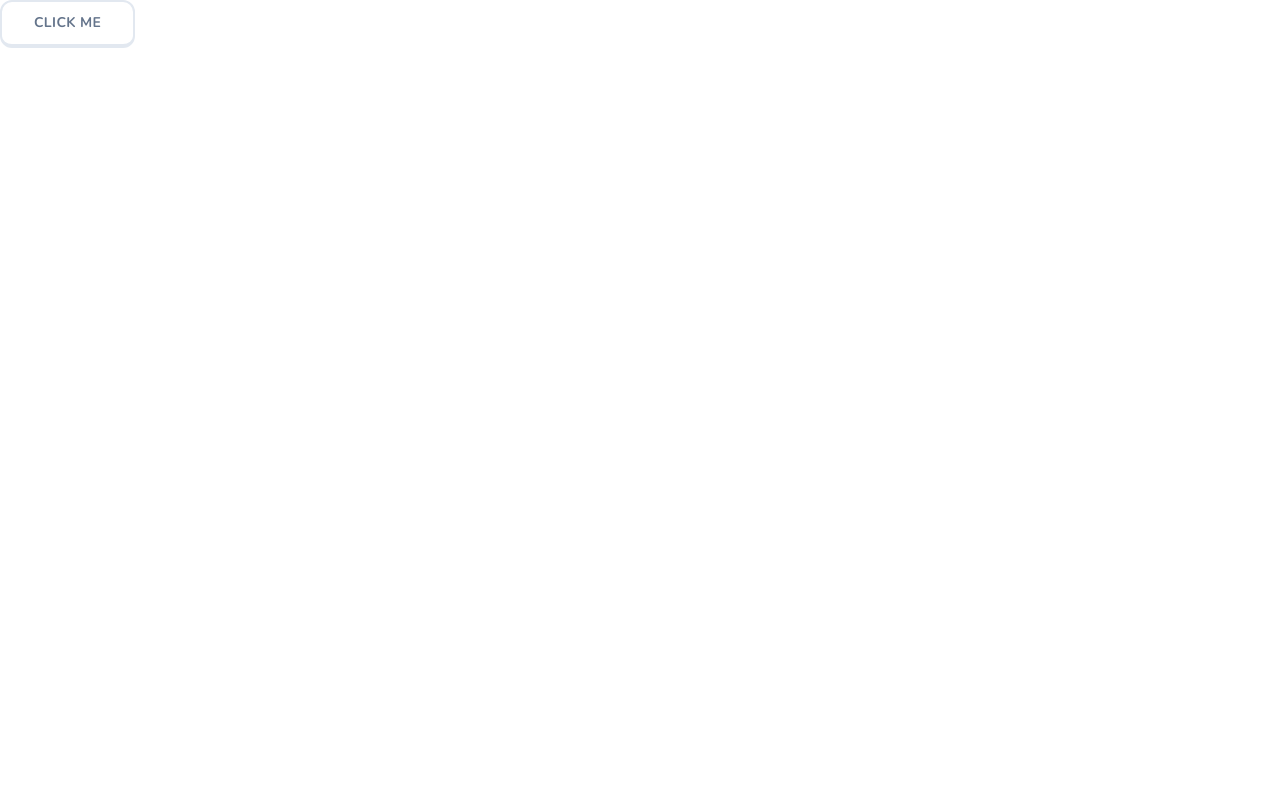
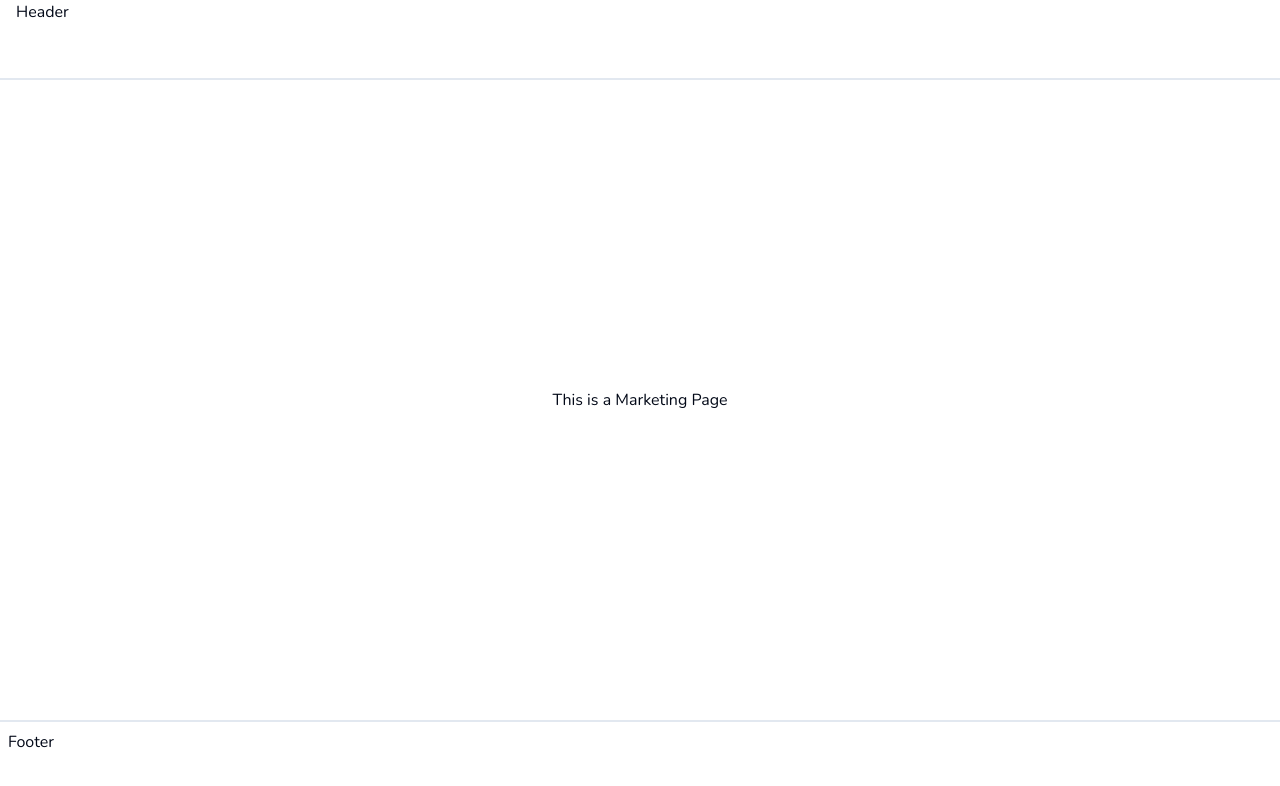
Before and after one commit to BibekSaha/lingo, a Next.js app: page / in a window 1280 px wide. Shown: the top 786 px of the page. Built offline with nearby package versions, Linux system fonts and the light colour scheme.

Commit message:
Added marketing skeleton

```diff
--- /dev/null
+++ b/app/(marketing)/footer.tsx
@@ -0,0 +1,7 @@
+export function Footer() {
+  return (
+    <footer className="hidden lg:block h-20 w-full border-t-2 border-slate-200 p-2">
+      Footer
+    </footer>
+  );
+}
--- /dev/null
+++ b/app/(marketing)/header.tsx
@@ -0,0 +1,7 @@
+export function Header() {
+  return (
+    <header className="h-20 w-full border-b-2 border-slate-200 px-4">
+      Header
+    </header>
+  );
+}
--- /dev/null
+++ b/app/(marketing)/layout.tsx
@@ -0,0 +1,18 @@
+import { Footer } from './footer';
+import { Header } from './header';
+
+type Prop = {
+  children: React.ReactNode
+}
+
+export default function MarketingLayout({ children }: Prop) {
+  return (
+    <div className="min-h-screen flex flex-col">
+      <Header />
+      <main className="flex flex-col flex-1 items-center justify-center">
+        {children}
+      </main>
+      <Footer />
+    </div>
+  );
+}
--- a/app/page.tsx
+++ b/app/(marketing)/page.tsx
@@ -3,7 +3,7 @@
 export default function Home() {
   return (
     <div>
-      <Button size="lg">Click Me</Button>
+      This is a Marketing Page
     </div>
   );
 }
--- a/app/buttons/page.tsx
+++ b/app/buttons/page.tsx
@@ -1,6 +1,6 @@
 import { Button } from '@/components/ui/button';
 
-export default function() {
+export default function Buttons() {
   return (
     <div className="p-4 space-y-4 flex flex-col max-w-[200px]">
       <Button>Default</Button>
```
